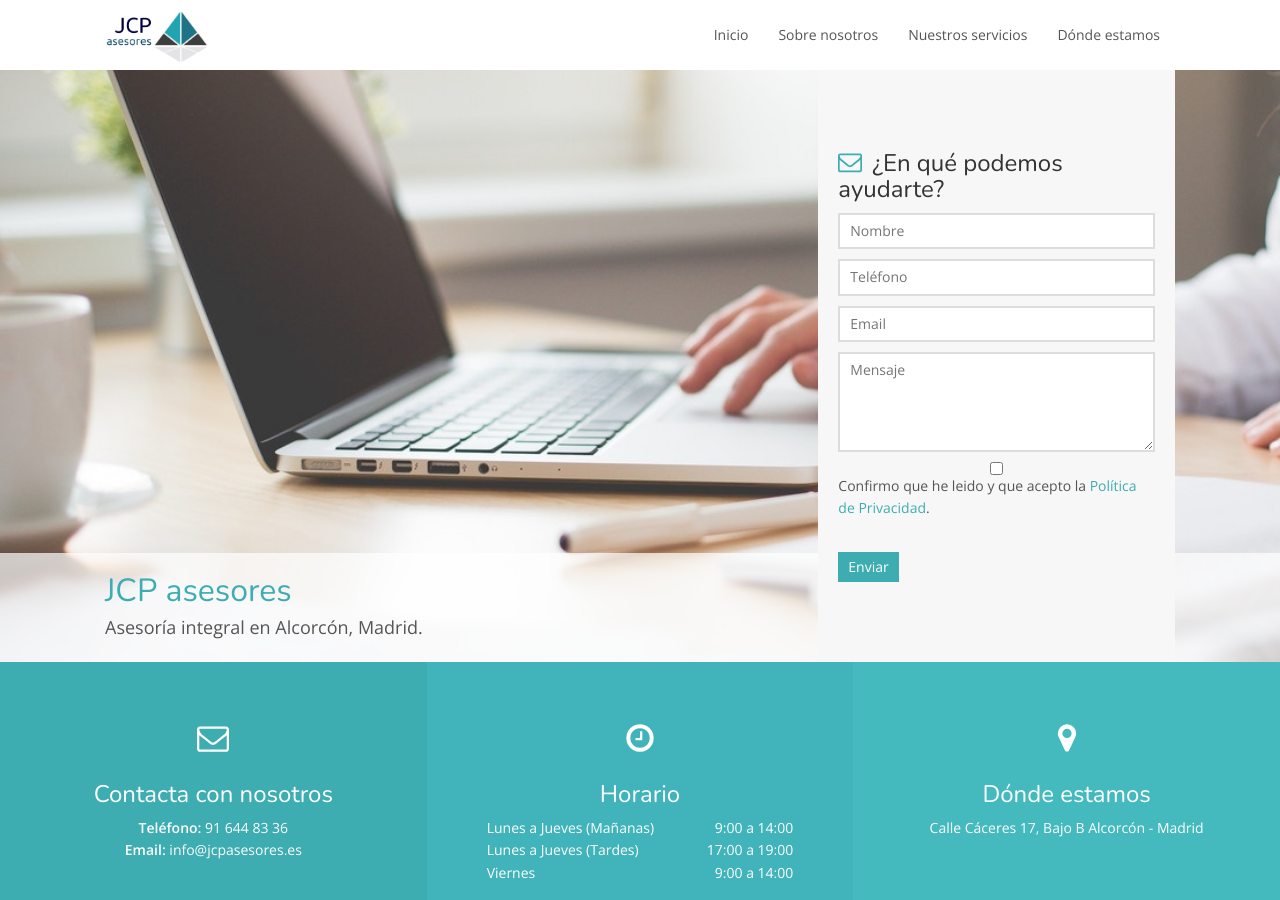
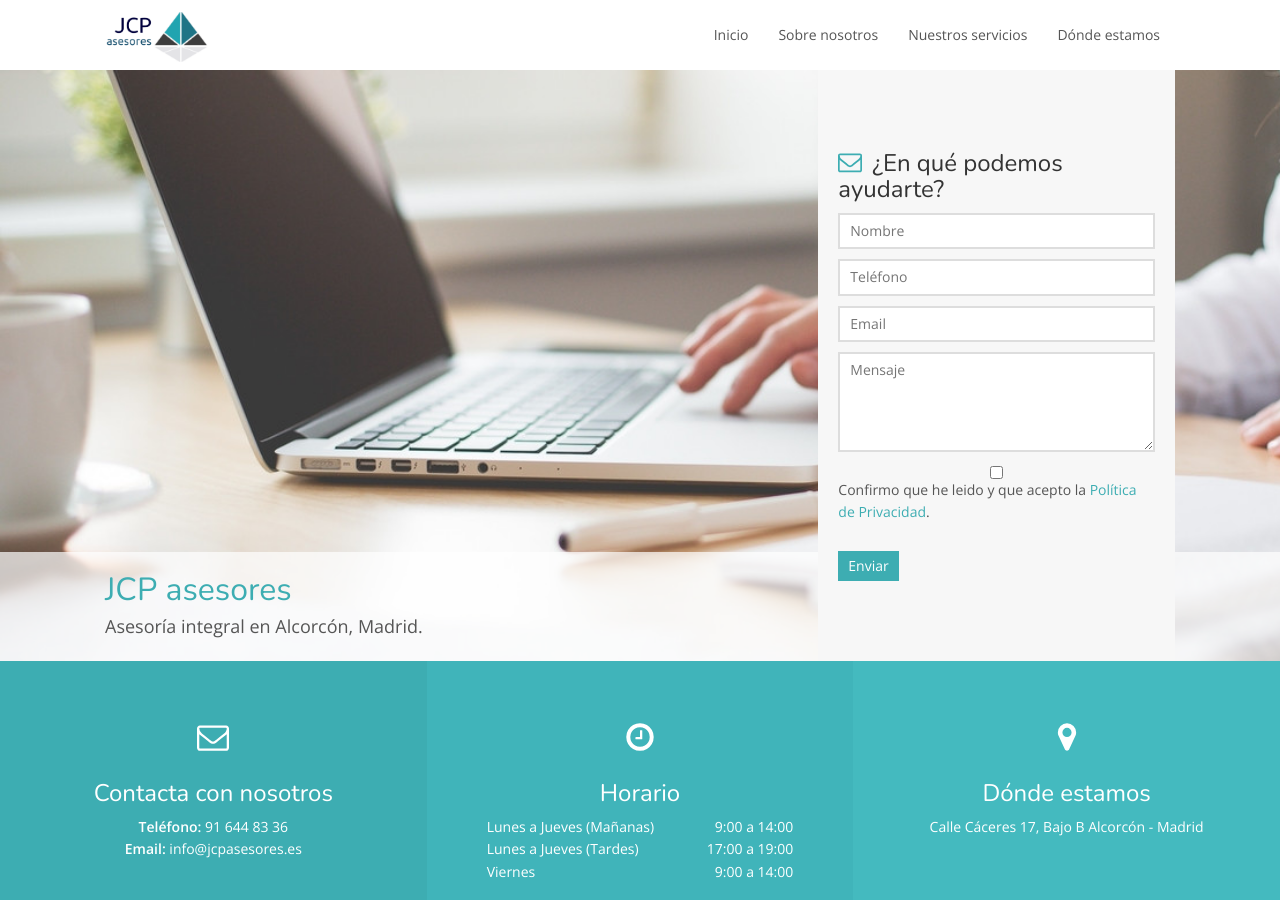
Before and after one commit to MpCity/MpCity.github.io, a Jekyll site: the page built from index.html, in a window 1280 px wide and 900 px high. Built offline with Jekyll 4.4.1, drawn with Linux system fonts in a browser that asks for light colours.

Commit message:
Update index.html

```diff
--- a/index.html
+++ b/index.html
@@ -42,8 +42,8 @@
                 <div class="form-field">
                     <textarea name="comments" placeholder="Mensaje" required></textarea>
                 </div>
-                <div class="form-field">
-                    <label class="checkbox-rgpd" style="display: inline; width: auto; font-weight: normal">
+                <div class="form-field" style="display: inline; width: auto">
+                    <label class="checkbox-rgpd" style="font-weight: normal">
                         <input type="checkbox" id="myRGPDCheck" onclick="hideRGPD()" required> Confirmo que he leido y que acepto la <a href="https://jcpasesores.es/politica-de-privacidad/">Política de Privacidad</a>.
                     </label>
                     <br>
```
